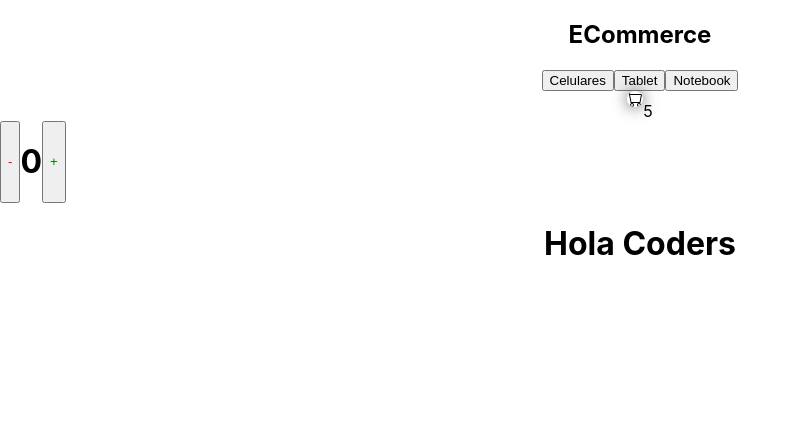
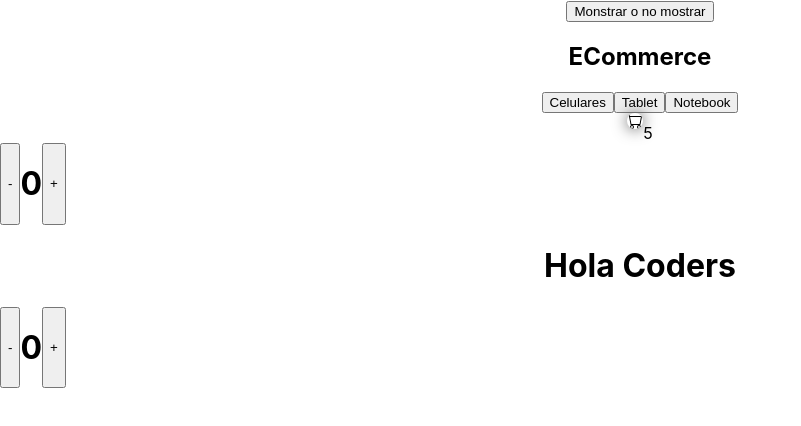
Before and after one commit to alejoragg/comision31190lumie, a React (Create React App) app: page / in a window 1280 px wide. Shown: the top 426 px of the page, without its empty margins (0-801 px from the left). Built offline with nearby package versions, Linux system fonts and the light colour scheme; the HTML template or start-up script is replaced by a standard one.

Commit message:
Clase 2 de componentes

```diff
--- a/src/App.js
+++ b/src/App.js
@@ -1,15 +1,22 @@
-import React from 'react'
+import React, { useState } from 'react'
 import './App.css';
 import CountFunction from './components/CountFunction/CountFunction';
 import NavBar from './components/NavBar/NavBar';
 import ItemListContainer from './components/ItemListContainer/ItemListContainer';
+// import CountClass from './components/CountClass/CountClass';
+import ItemCount from './components/ItemCount/ItemCount';
 
 function App() {
+  const [show, setShow] = useState(true)
+
   return (
     <div className="App">
+      <button onClick={() => setShow(!show)}>Monstrar o no mostrar</button>
         <NavBar />
-        <CountFunction />
+        { show ? <CountFunction /> : null }
+        {/* <CountClass /> */}
         <ItemListContainer greeting="Hola Coders"/>
+        <ItemCount />
     </div>
   );
 }
--- a/src/components/Button/Button.js
+++ b/src/components/Button/Button.js
@@ -1,5 +1,5 @@
 const Button = (props) => {
-    return <button style={{ color: props.color}} onClick={props.handleClick}>{props.label}</button>
+    return <button style={{ color: props.color}} onClick={props.handleClick}>{props.children}</button>
 }
 
 export default Button
--- a/src/components/CountFunction/CountFunction.js
+++ b/src/components/CountFunction/CountFunction.js
@@ -1,30 +1,34 @@
-import { useState } from 'react'
-import Button from '../Button/Button'
+import { useState, useEffect } from 'react'
 
-const CountFunction = (props) => {
-    // const state = useState(10)
-    // const count = state[0]
-    // const setCount = state[1]
-    console.log(props.children)
+const CountFunction = () => {
     const [count, setCount] = useState(0)
 
+    useEffect(() => {
+        console.log('Me ejecuto despues del montaje')
+
+        return () => {
+            console.log('Me ejecuto antes de desmontarme')
+        }
+    }, [])
 
     const decrement = () => {
-        setCount(count - 1)
+        for(let i = 0; i < 5; i ++) {
+            console.log(`vuelta ${i + 1}`)
+            setCount((count) => count - 1)
+        }
     }
 
     const increment = () => {
-        if(count < 5) {
-            setCount(count + 1)
-        }
+        setCount(count + 1)
     }
+
+    console.log('ejecuto antes de montar')
 
     return(
         <div style={{ display: 'flex'}}>
-            { props.children }
-            <Button handleClick={decrement} label='-' color='red' />
+            <button onClick={decrement}>-</button>
             <h1>{count}</h1>
-            <Button handleClick={increment} label='+' color='green' />
+            <button onClick={increment}>+</button>
         </div>
     )
 }
--- /dev/null
+++ b/src/components/ItemCount/ItemCount.js
@@ -0,0 +1,24 @@
+import { useState } from 'react'
+
+const ItemCount = () => {
+    const [count, setCount] = useState(0)
+
+    const decrement = () => {
+        setCount((count) => count - 1)
+
+    }
+
+    const increment = () => {
+        setCount(count + 1)
+    }
+
+    return(
+        <div style={{ display: 'flex'}}>
+            <button onClick={decrement}>-</button>
+            <h1>{count}</h1>
+            <button onClick={increment}>+</button>
+        </div>
+    )
+}
+
+export default ItemCount
```
Also changed, not shown: src/components/CountClass/CountClass.js (+24 -2 lines).
